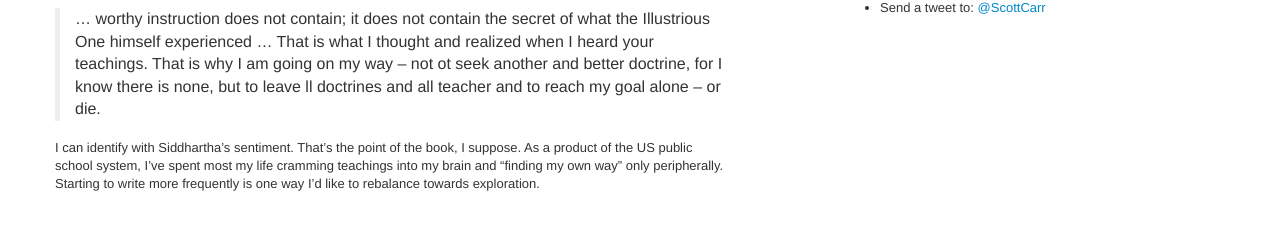
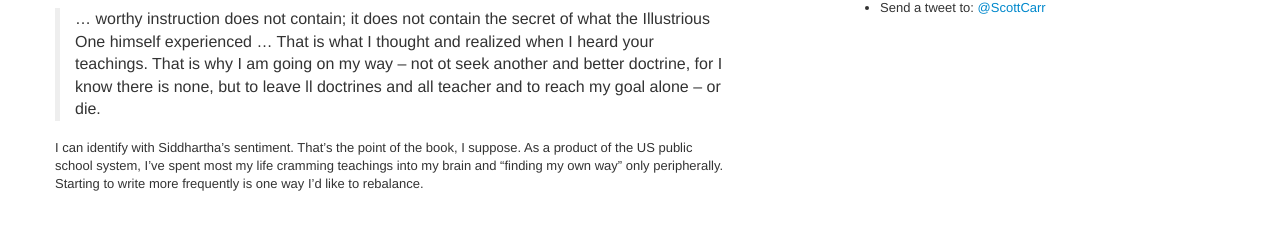
Before and after one commit to scottcarr/scottcarr.github.com, a Jekyll site: the page built from _posts/2013-9-17-I-should-write-more.md, in a window 1280 px wide. Shown: the part 356-586 px from the top of the page. Built offline with Jekyll 4.4.1, drawn with Linux system fonts in a browser that asks for light colours.

Commit message:
formatting

```diff
--- a/_posts/2013-9-17-I-should-write-more.md
+++ b/_posts/2013-9-17-I-should-write-more.md
@@ -5,8 +5,8 @@
 summary: Honestly, could I be writing less?
 ---
 
-I'm reading [Siddhartha](http://en.wikipedia.org/wiki/Siddhartha_(novel)).  I loved this snippet of Gotama and Siddhartha's conversation:
+I'm reading [Siddhartha](http://en.wikipedia.org/wiki/Siddhartha).  I loved this snippet of Gotama and Siddhartha's conversation:
 
 > ... worthy instruction does not contain; it does not contain the secret of what the Illustrious One himself experienced ... That is what I thought and realized when I heard your teachings.  That is why I am going on my way -- not ot seek another and better doctrine, for I know there is none, but to leave ll doctrines and all teacher and to reach my goal alone -- or die.
 
-I can identify with Siddhartha's sentiment.  That's the point of the book, I suppose.  As a product of the US public school system, I've spent most my life cramming teachings into my brain and "finding my own way" only peripherally.  Starting to write more frequently is one way I'd like to rebalance towards exploration.
+I can identify with Siddhartha's sentiment.  That's the point of the book, I suppose.  As a product of the US public school system, I've spent most my life cramming teachings into my brain and "finding my own way" only peripherally.  Starting to write more frequently is one way I'd like to rebalance.
```
